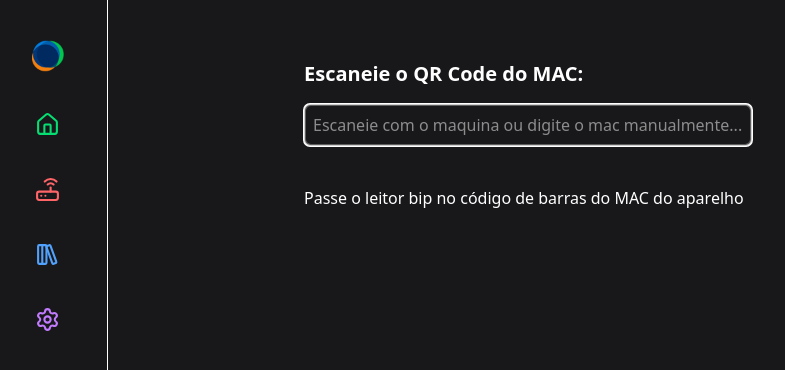
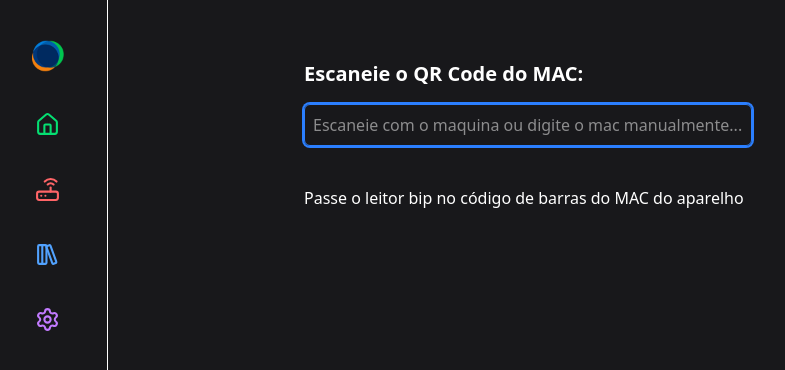
Before and after one commit to Pabloodev/smartstock, a Next.js app: page /home/comodato in a window 1280 px wide. Shown: the top 370 px of the page, without its empty margins (12-797 px from the left). Built offline with nearby package versions, Linux system fonts and the light colour scheme.

Commit message:
add outline color to blue

```diff
--- a/app/home/comodato/page.jsx
+++ b/app/home/comodato/page.jsx
@@ -55,7 +55,7 @@ export default function Page() {
         type="text"
         ref={inputRef}
         placeholder="Escaneie com o maquina ou digite o mac manualmente..."
-        className="border p-2 w-full max-w-md rounded-sm"
+        className="border border-blue-500 p-2 w-full focus:outline-none focus:ring-2 focus:ring-blue-500 max-w-md rounded-sm"
       />
       <div>
         {resultado && !resultado.erro ? (
```
